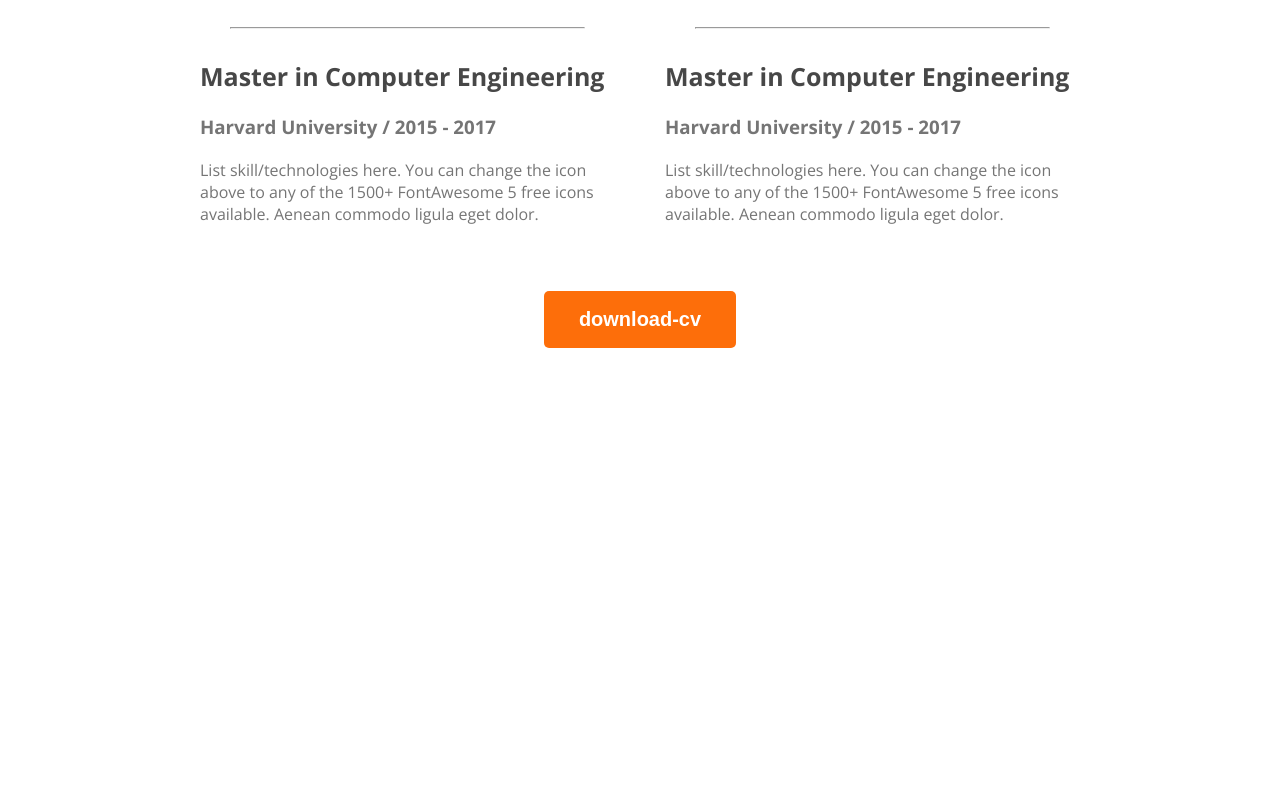
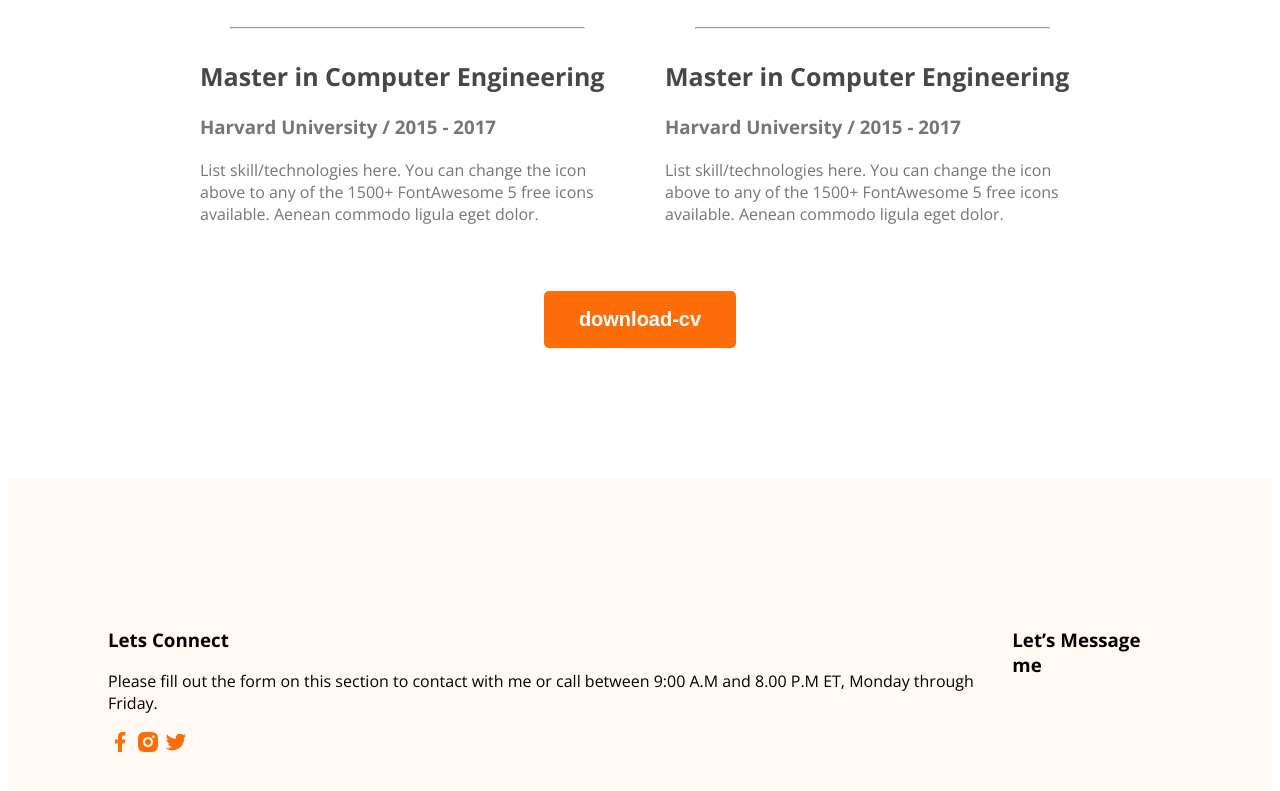
Before and after one commit to prodip1986/webdevloper-portfolio, a plain HTML site: page index.html in a window 1280 px wide. Shown: the part 2913-3704 px from the top of the page. Before the commit the page ends 3391 px from the top, so only its background shows below. Drawn offline with nearby package versions, Linux system fonts and the light colour scheme.

Commit message:
add footer

```diff
--- a/index.html
+++ b/index.html
@@ -149,6 +149,18 @@
         </section>
         </main>
     <footer>
+        <div class="footer-colum">
+            <h3 class="section-item">Lets Connect</h3>
+            <p class="section-descripton">Please fill out the form on this section to contact with me or call between 9:00 A.M and 8.00 P.M ET, Monday through Friday.</p>
+            <div class="social-link">
+                <a href=""><img src="images/icons/facebook.png" alt=""></a>
+                <a href=""><img src="images/icons/insta.png" alt=""></a>
+                <a href=""><img src="images/icons/twitter.png" alt=""></a>
+            </div>
+        </div>
+        <div class="footer-colum">
+            <h3 class="section-item">Let’s Message me</h3>
+        </div>
 
     </footer>
 
--- a/styles/portfolio.css
+++ b/styles/portfolio.css
@@ -143,3 +143,10 @@ nav a{
             text-align: center;
             margin-top: 50px;
         }
+        /* footer styles */
+        footer{
+            display: flex;
+            background: #FFF8F3;
+            margin-top: 100px;
+            padding: 130px 100px ;
+        }
```
